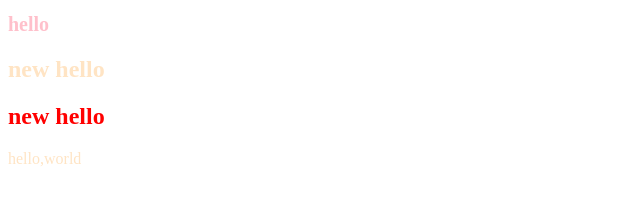
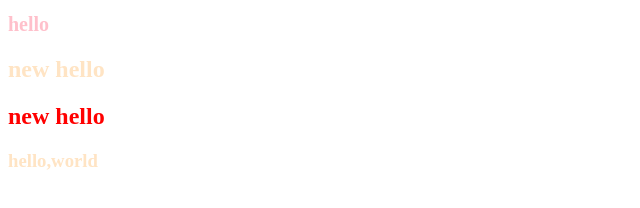
Before and after one commit to Agrin74/Agrin74.github.io, a plain HTML site: page index.html in a window 1280 px wide. Shown: the full height of the page, 0-640 px from the left. Drawn offline with Linux system fonts and the light colour scheme.

Commit message:
add a h3

```diff
--- a/index.html
+++ b/index.html
@@ -19,6 +19,6 @@
         <h1>hello</h1>
         <h2>new hello</h2>
         <h2 id="s">new hello</h2>
-        hello,world
+        <h3>hello,world</h3>
     </body>
 </html>
```
